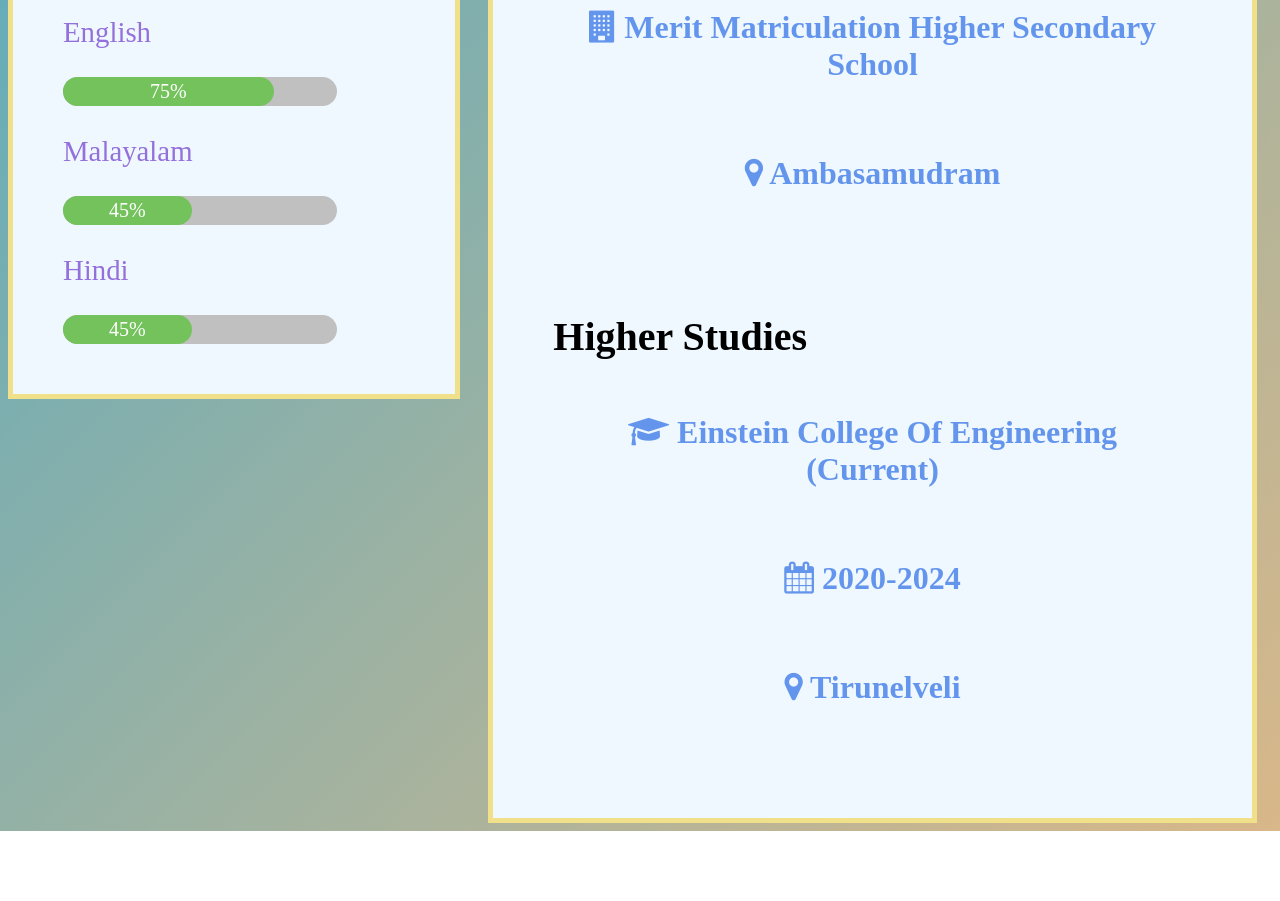
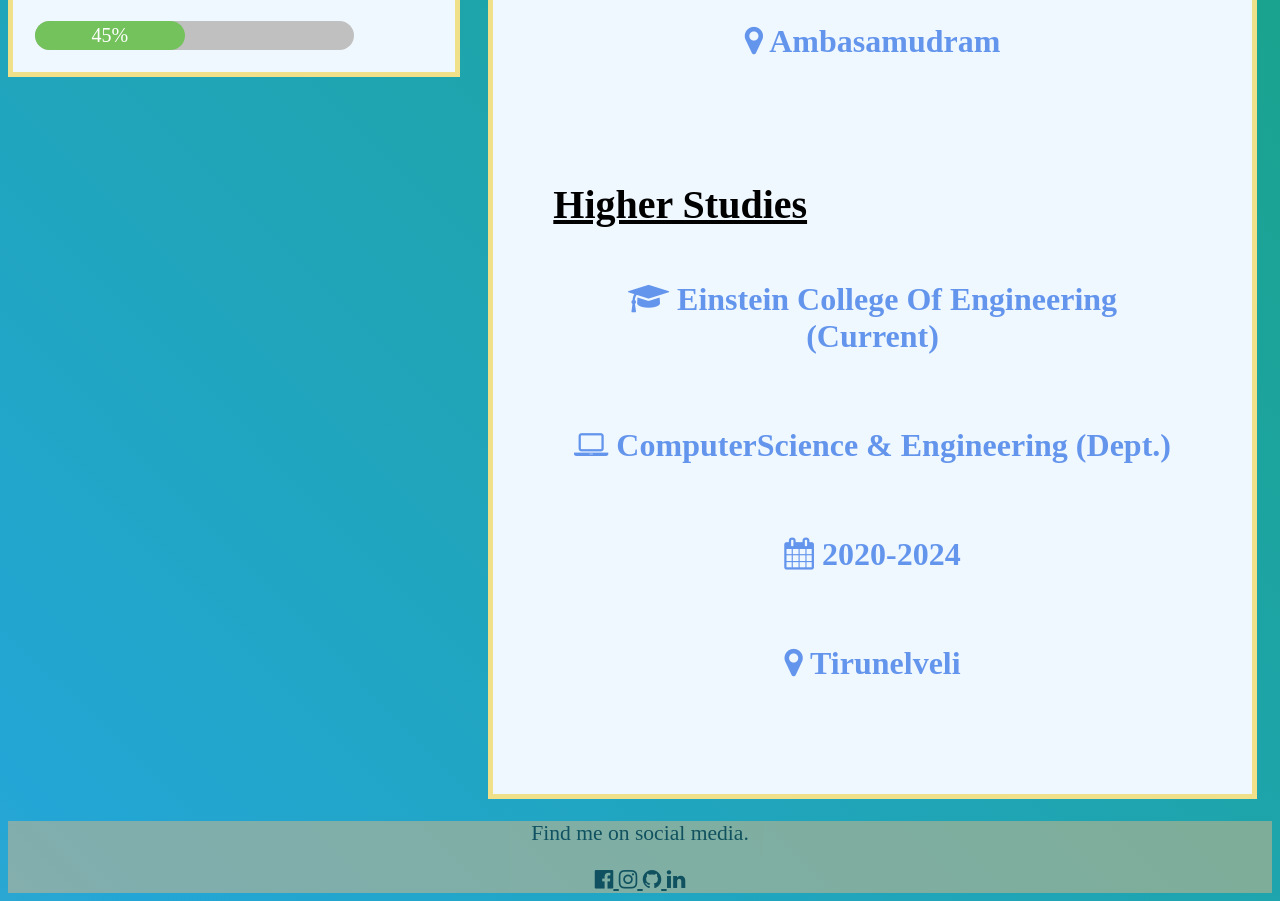
Before and after one commit to DhanushBharathi/Cars-themed-tile-format-, a plain HTML site: page profile.html in a window 1280 px wide. Shown: the part 1352-2253 px from the top of the page. Before the commit the page ends 2183 px from the top, so only its background shows below. Drawn offline with Linux system fonts and the light colour scheme.

Commit message:
Add files via upload

```diff
--- a/profile.html
+++ b/profile.html
@@ -9,7 +9,7 @@
     <link rel="stylesheet" href="https://cdnjs.cloudflare.com/ajax/libs/font-awesome/4.7.0/css/font-awesome.min.css">
     <style>
        body {
-          background: linear-gradient(-45deg, goldenrod, burlywood, #23a6d5, #13a15a, yellow);
+          background: linear-gradient(45deg, goldenrod, burlywood, #23a6d5, #13a15a, yellow);
           background-size: 400% 400%;
           animation: gradient 15s ease infinite;
       }
@@ -39,6 +39,10 @@
             width: 35%;
             background-color: aliceblue;
             margin-top: -12%;
+        }
+        .heading:hover{
+            box-shadow: 0px 35px 77px -17px rgba(5,3,4,2);
+            transition: ease-in-out;
         }
         .heading h1{
             font-size: 225%;
@@ -84,9 +88,12 @@
             border: 5px solid rgb(240, 224, 138);
             width: 60%;
             margin-left: 38%;
-            margin-top: -110%;
-            box-shadow: 20% 20% red ;
+            margin-top: -95%;
             background-color: aliceblue;
+        }
+        .heading2:hover{
+            box-shadow: 0px 35px 77px -17px rgba(5,3,4,2);
+            transition: ease-in-out;
         }
         .heading3{
             border: 5px solid rgb(240, 224, 138);
@@ -95,8 +102,12 @@
             margin-top: 5%;
             background-color: aliceblue;
         }
+        .heading3:hover{
+            box-shadow: 0px 35px 77px -17px rgba(5,3,4,2);
+            transition: ease-in-out;
+        }
         .head1{
-            padding: 50px;
+            padding: 5%;
             background: scroll;
             margin-top: -5%;
         }
@@ -116,12 +127,10 @@
             margin-top: -5%;
         }
         .head1 p{
-            text-align:calc(2%);
+            text-align:left;
             content: inherit;
-            font-size: 180%;
+            font-size: 155%;
             color: mediumpurple;
-            background-position-x: center;
-            word-spacing: 5px;
         }
         .head2 p{
             text-align:left ;
@@ -131,10 +140,18 @@
             color: mediumpurple;
             background-position-x: center;
         }
+        .name h2{
+            font-size: 180%;
+            color: royalblue;
+            text-decoration: none;
+            display:-moz-stack;
+
+        }
         h2{
             text-align: left;
             text-decoration: solid;
             font-size: 250%;
+            text-decoration: underline;
         }
         .school p{
             font-size: 200%;
@@ -143,6 +160,25 @@
             padding: 20px;
             color: cornflowerblue;
         }
+        footer{
+            position: relative;
+            scroll-behavior: smooth;
+            width: 100%;
+            background-color: burlywood;
+            opacity: 0.5;
+            text-align: center;
+            display:block;
+        }
+        footer a,p{
+            opacity: 1;
+            color: black;
+            font-size: 135%;
+
+        }
+        footer :hover{
+            box-shadow: 0px 35px 77px -17px rgba(5,3,4,2);
+            transition: ease-in-out;
+        }
 
     </style>
 </head>
@@ -150,11 +186,10 @@
 <div class="top">
     <div class="he"><h1>Resume</h1></div>
     <div class="heading">
-        <h1>ContactInfo:</h1>
         <img src="images/dhanush.jpg.jpg" style="width: 100%;" alt="Avatar">
         <div class="head1">
-            <p><i class="fa fa-id-card" aria-hidden="true"></i> Dhanush Bharathi M</p>
-            <p><i class="fa fa-laptop" aria-hidden="true"></i> ComputerScience & Engineering</p>
+            <h1><i class="fa fa-id-card" aria-hidden="true"></i> ContactInfo:</h1>
+            <div class="name"> <h2> Dhanush Bharathi M</h2> </div>
             <p><i class="fa fa-envelope fa-fw w3-margin-right w3-large w3-text-teal"></i> dhanushbharathi20@gmail.com</p>
             <p><i class="fa fa-phone fa-fw w3-margin-right w3-large w3-text-teal"></i> 88xx04xxx9</p>
             <h2><i class="fa fa-globe" aria-hidden="true"></i> KnownLanguages</h2>
@@ -197,6 +232,7 @@
                     <p><i class="fa fa-map-marker" aria-hidden="true"></i> Ambasamudram </p> <br> <br>
                 <h2>Higher Studies</h2>
                     <p><i class="fa fa-graduation-cap" aria-hidden="true"></i> Einstein College Of Engineering (Current)</p>
+                    <p><i class="fa fa-laptop" aria-hidden="true"></i> ComputerScience & Engineering (Dept.)</p>
                     <p><i class="fa fa-calendar" aria-hidden="true"></i> 2020-2024</p>
                     <p><i class="fa fa-map-marker" aria-hidden="true"></i> Tirunelveli </p>
                 </div>
@@ -207,6 +243,13 @@
 
     </div>
 </div>
+    <footer>
+        <p>Find me on social media.</p>
+        <a href="https://www.facebook.com/don.dhanush.180/"><i class="fa fa-facebook-official w3-hover-opacity"></i> </a>
+        <a href="https://www.instagram.com/royalian_2.8_/"><i class="fa fa-instagram w3-hover-opacity"></i> </a>
+        <a href="https://github.com/DhanushBharathi"><i class="fa fa-github" aria-hidden="true"></i> </a>
+        <a href="https://www.linkedin.com/in/dhanush-bharathi-849b29253/"><i class="fa fa-linkedin w3-hover-opacity"></i> </a>
+    </footer>
 </body>
 
 </html>
```
